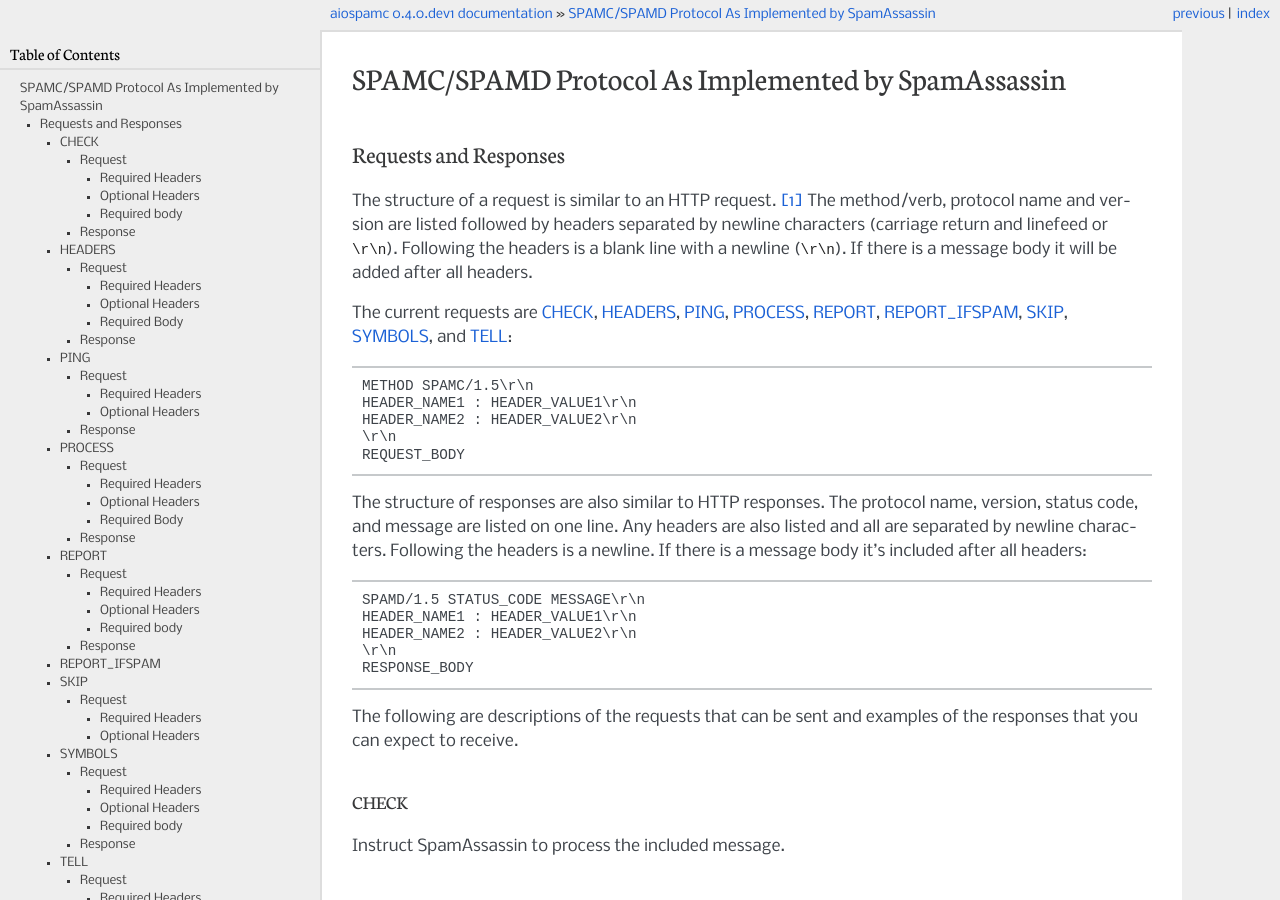
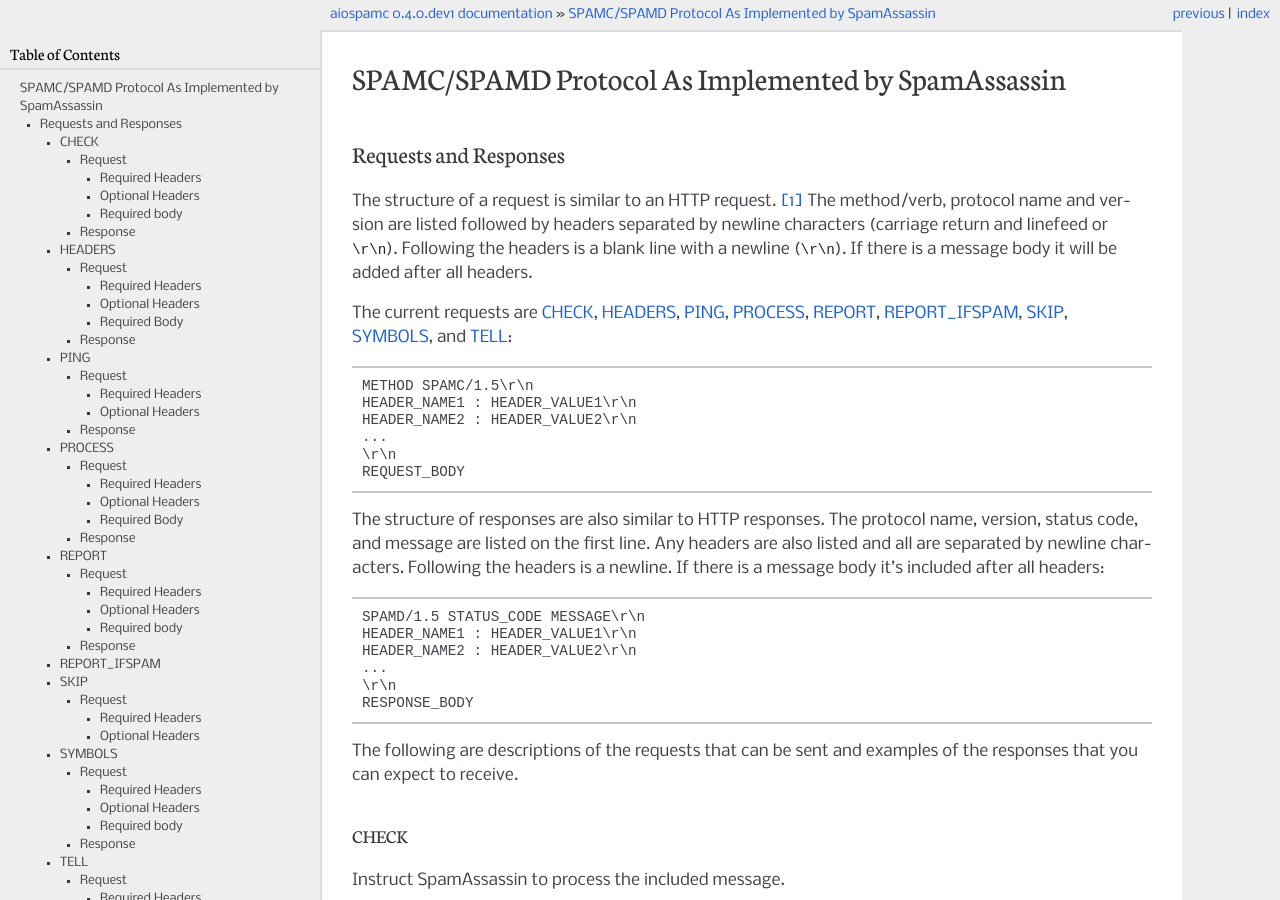
Before and after one commit to mjcaley/aiospamc, a Sphinx documentation site: the page built from docs/protocol.rst, in a window 1280 px wide and 900 px high. Built offline with Sphinx 7.4.7, drawn with Linux system fonts in a browser that asks for light colours.

Commit message:
Updated documentation
Added types to docstring in parser module
Cleaned up some example code
Corrected some wording in protocol documentation

```diff
--- a/README.rst
+++ b/README.rst
@@ -29,8 +29,7 @@
 Example
 -------
 
-.. code:: python
-
+.. highlight:: python
     import asyncio
 
     from aiospamc import *
--- a/docs/protocol.rst
+++ b/docs/protocol.rst
@@ -22,18 +22,20 @@
     METHOD SPAMC/1.5\r\n
     HEADER_NAME1 : HEADER_VALUE1\r\n
     HEADER_NAME2 : HEADER_VALUE2\r\n
+    ...
     \r\n
     REQUEST_BODY
 
 The structure of responses are also similar to HTTP responses.  The protocol
-name, version, status code, and message are listed on one line.  Any headers
-are also listed and all are separated by newline characters.  Following the
-headers is a newline.  If there is a message body it’s included after all
+name, version, status code, and message are listed on the first line.  Any
+headers are also listed and all are separated by newline characters.  Following
+the headers is a newline.  If there is a message body it’s included after all
 headers::
 
     SPAMD/1.5 STATUS_CODE MESSAGE\r\n
     HEADER_NAME1 : HEADER_VALUE1\r\n
     HEADER_NAME2 : HEADER_VALUE2\r\n
+    ...
     \r\n
     RESPONSE_BODY
 
```
Also changed, not shown: other parts of docs/protocol.rst (+2 -2 lines), docs/user_guide.rst (+16 -11 lines), 1 other file.
